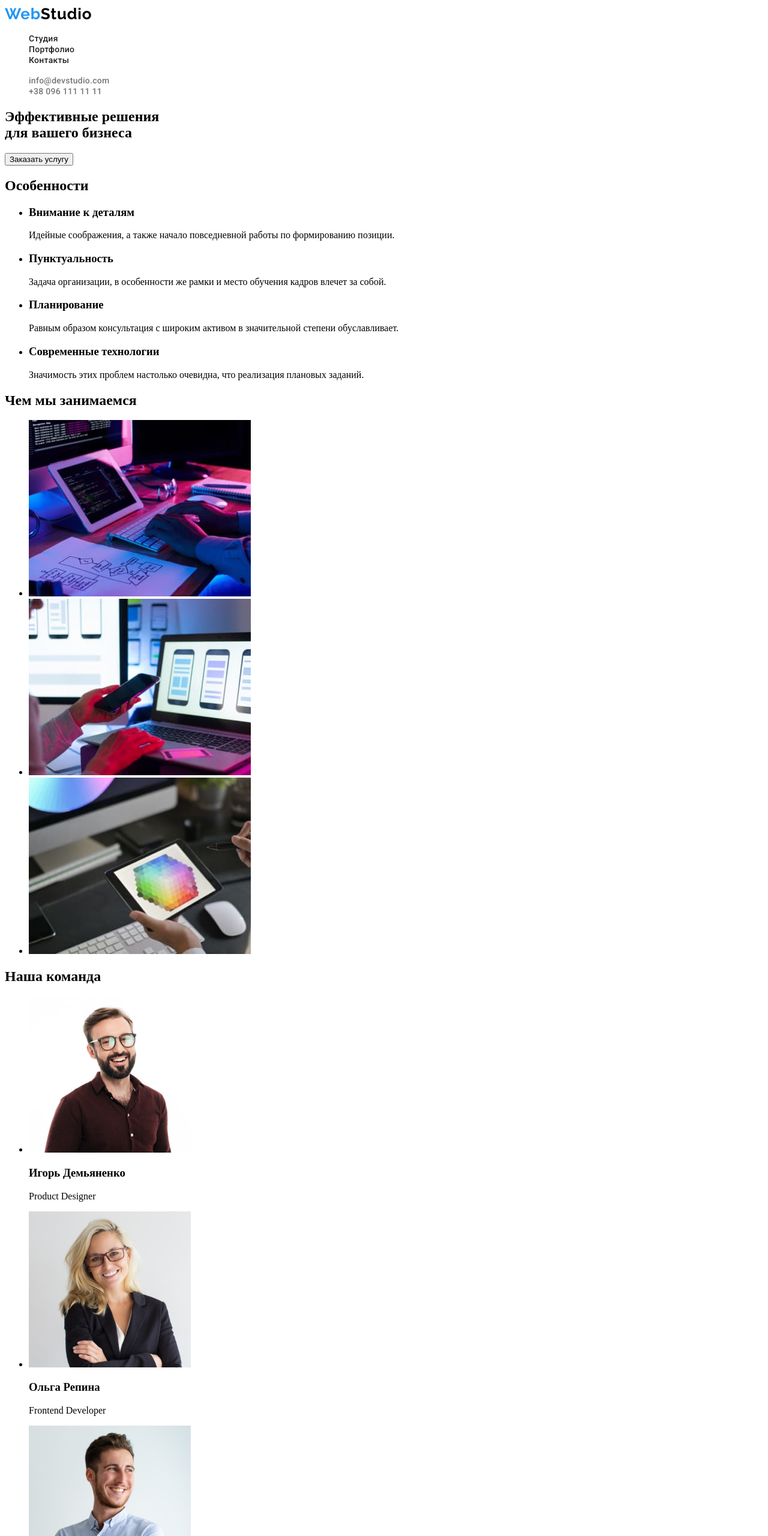
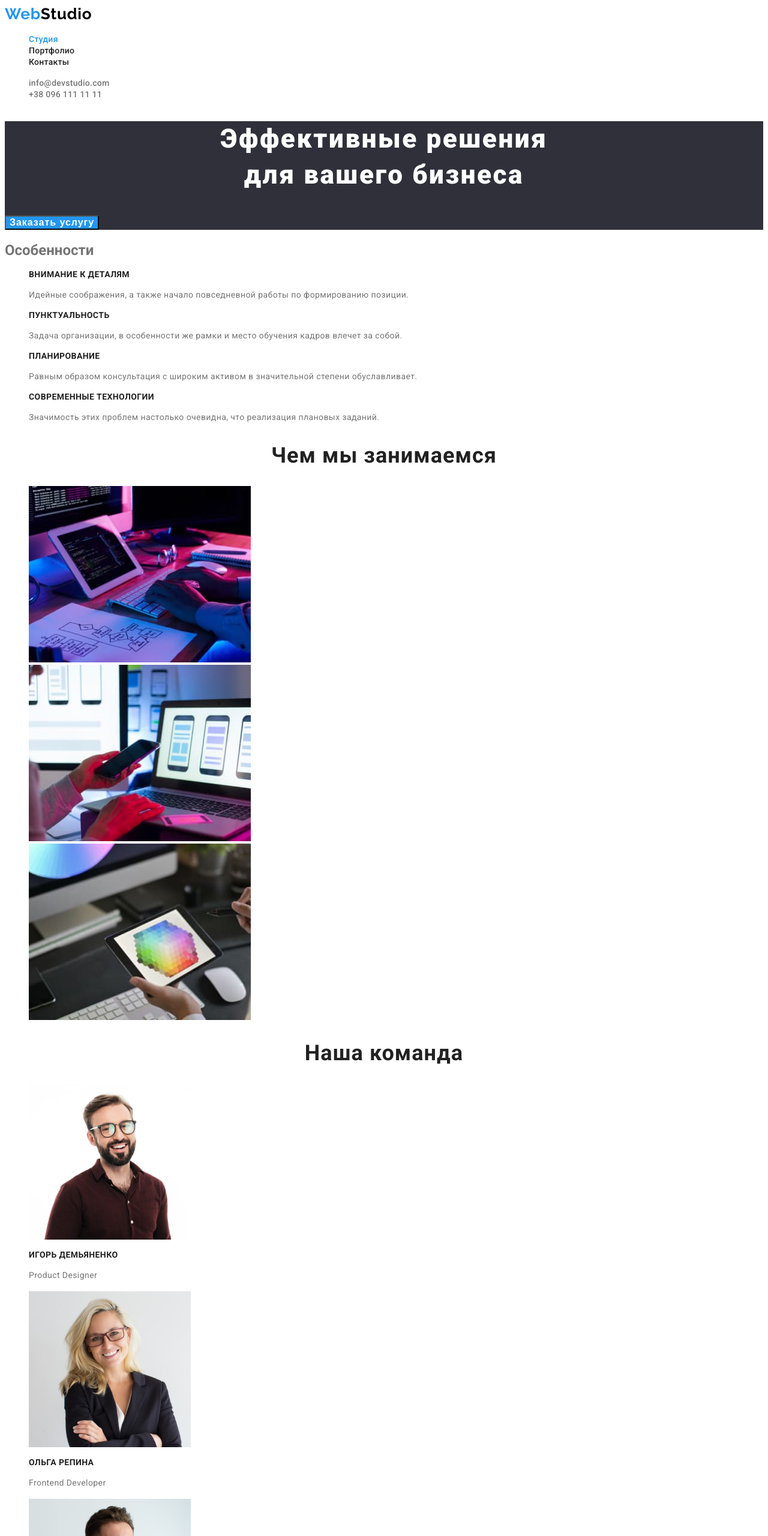
Before and after one commit to SerhiiIsaev/goit-markup-hw-02, a plain HTML site: page index.html in a window 1280 px wide. Shown: the top 2560 px of the page at 60% size. Drawn offline with Linux system fonts and the light colour scheme.

Commit message:
add styles to main

```diff
--- a/css/styles.css
+++ b/css/styles.css
@@ -4,14 +4,26 @@
   --accent-color: #2196f3;
   --title-color: #212121;
   --text-color: #757575;
+  --light-color: #ffffff;
+  --logo-dark-color: #000000;
+  --background-top-color: #2f303a;
+  --hover-main-button-color: #188ce8;
+  --button-portfolio-color: #f5f4fa;
 }
 body {
   list-style: none;
+  font-family: var(--primary-font-family);
+  color: var(--text-color);
 }
 .link {
   text-decoration: none;
+  color: inherit;
 
   /* header styles */
+}
+
+.navigation .current {
+  color: var(--accent-color);
 }
 .logo {
   font-family: var(--logo-font-family);
@@ -22,60 +34,134 @@ body {
   color: var(--accent-color);
 }
 .studio {
-  color: #000000;
+  color: var(--logo-dark-color);
 }
 .list {
   list-style: none;
 }
-.nav-link {
-  font-family: var(--primary-font-family);
+.navigation-link {
+  font-family: inherit);
   font-weight: 500;
   font-size: 14px;
   line-height: 1.14;
   letter-spacing: 0.02em;
   color: var(--title-color);
 }
-.nav-link:focus,
-.nav-link:hover,
+.navigation-link:focus,
+.navigation-link:hover,
 .header-contacts-tel:focus,
 .header-contacts-tel:hover,
 .header-contacts-mail:focus,
 .header-contacts-mail:hover {
   color: var(--accent-color);
 }
+.navigation-link:active {
+  color: var(--accent-color);
+}
+
 .header-contacts-tel,
 .header-contacts-mail {
-  font-family: var(--primary-font-family);
+  font-family: inherit;
   font-weight: 500;
   font-size: 14px;
   line-height: 1.14;
   letter-spacing: 0.02em;
-  color: var(--text-color);
+  color: inherit;
 }
 
+/* main styles, page studio */
+
+/* top styles */
+
+.top {
+  background-color: var(--background-top-color);
+}
+.top-title {
+  font-weight: 900;
+  font-size: 44px;
+  line-height: 1.36;
+  letter-spacing: 0.06em;
+  color: var(--light-color);
+  text-align: center;
+}
+.top-button {
+  background-color: var(--accent-color);
+  font-weight: 700;
+  font-size: 16px;
+  line-height: 1, 86;
+  text-align: center;
+  letter-spacing: 0.06em;
+  color: var(--light-color);
+}
+.top-button:focus,
+.top-button:hover {
+  background-color: var(--hover-main-button-color);
+  cursor: pointer;
+}
+
+/* specifics styles */
+
+.cpecifics-list-title {
+  font-weight: 700;
+  font-size: 14px;
+  line-height: 1.14;
+  letter-spacing: 0.03em;
+  text-transform: uppercase;
+  color: var(--title-color);
+}
+
+.cpecifics-list-paragraph {
+  font-size: 14px;
+  line-height: 1.71;
+  letter-spacing: 0.03em;
+}
+
+/* "What We Do"(work) styles  */
+
+.work-title,
+.team-title {
+  font-weight: 700px;
+  font-size: 36px;
+  line-height: 1.17;
+  text-align: center;
+  letter-spacing: 0.03em;
+  color: var(--title-color);
+}
+
+/* team styles */
+
+.team-list-title {
+  font-weight: 700;
+  font-size: 14px;
+  line-height: 1.14;
+  letter-spacing: 0.03em;
+  text-transform: uppercase;
+  color: var(--title-color);
+}
+
+.team-list-paragraph {
+  font-size: 14px;
+  line-height: 1.71;
+  letter-spacing: 0.03em;
+}
 /* footer styles */
-.footer {
-  background-color: #2f303a;
-}
 
 .footer-link-adr,
 .footer-link-mail,
 .footer-link-tel {
-  font-family: var(--primary-font-family);
-  font-weight: 400;
+  font-family:inherit;
   font-size: 14px;
   line-height: 1.71;
   text-align: left;
-  vertical-align: top;
   font-style: normal;
-  color: var(--text-color);
+  color: inherit;
 }
 .footer-link-adr {
-  color: #ffffff;
+  color: var(--light-color);
   letter-spacing: 0.03em;
 }
 .footer-studio {
-  color: #ffffff;
+  color: var(--light-color);
 }
 .footer-link-adr:focus,
 .footer-link-mail:focus,
@@ -85,3 +171,38 @@ body {
 .footer-link-tel:hover {
   color: var(--accent-color);
 }
+.footer {
+  background-color: #2f303a;
+}
+
+/* main styles, page portfolio */
+
+}
+.portfolio-button {
+  background-color: var(--button-portfolio-color);
+  font-weight: 500;
+  font-size: 16px;
+  line-height: 1.62;
+  text-align: center;
+  letter-spacing: 0.03em;
+  color: var(--title-color);
+}
+.portfolio-button:focus,
+.portfolio-button:hover {
+  background-color: var(--accent-color);
+  color: var(--light-color);
+  cursor: pointer;
+}
+.portfolio-item-title {
+  font-family: inherit;
+  font-weight: 700;
+  font-size: 18px;
+  line-height: 2;
+  letter-spacing: 0.06em;
+  color: var(--title-color);
+}
+.portfolio-item-paragraph {
+  font-family: inherit;
+  font-size: 16px;
+  line-height: 1.87;
+}
--- a/index.html
+++ b/index.html
@@ -14,11 +14,11 @@
 <body>
     <header class="header">
         <a class="link logo" href="./index.html" lang="en"> Web<span class="studio">Studio</span> </a>
-        <nav class="nav">
-            <ul class="nav-list list">
-                <li><a class="link nav-link" href="./index.html">Студия</a></li>
-                <li><a class="link nav-link" href="./portfolio.html">Портфолио</a></li>
-                <li><a class="link nav-link" href="">Контакты</a></li>
+        <nav class="navigation">
+            <ul class="navigation-list list">
+                <li><a class="link navigation-link current" href="./index.html">Студия</a></li>
+                <li><a class="link navigation-link" href="./portfolio.html">Портфолио</a></li>
+                <li><a class="link navigation-link" href="">Контакты</a></li>
             </ul>
         </nav>
         <ul class="header-contacts list">
@@ -26,62 +26,62 @@
             <li><a class="link header-contacts-mail" href="tel:+380961111111">+38 096 111 11 11</a></li>
         </ul>
     </header>
-    <main>
-        <section>
-            <h1>Эффективные решения <br> для вашего бизнеса</h1>
-            <button type="button">Заказать услугу</button>
+    <main class="main-studio">
+        <section class="top">
+            <h1 class="top-title">Эффективные решения <br> для вашего бизнеса</h1>
+            <button type="button" class="top-button">Заказать услугу</button>
         </section>
-        <section>
-            <h2>Особенности</h2>
-           <ul>
+        <section class="cpecifics">
+            <h2 class="cpecifics-title">Особенности</h2>
+           <ul class="cpecifics-list list">
                <li>
-                   <h3>Внимание к деталям</h3>
-                   <p>Идейные соображения, а также начало повседневной работы по формированию позиции.</p>
+                   <h3 class="cpecifics-list-title">Внимание к деталям</h3>
+                   <p class="cpecifics-list-paragraph">Идейные соображения, а также начало повседневной работы по формированию позиции.</p>
                </li>
                 <li>
-                     <h3>Пунктуальность</h3>
-                    <p>Задача организации, в особенности же рамки и место обучения кадров влечет за собой.</p>
+                     <h3 class="cpecifics-list-title">Пунктуальность</h3>
+                    <p class="cpecifics-list-paragraph">Задача организации, в особенности же рамки и место обучения кадров влечет за собой.</p>
                 </li>
                 <li>
-                    <h3>Планирование</h3>
-                    <p>Равным образом консультация с широким активом в значительной степени обуславливает.</p>
+                    <h3 class="cpecifics-list-title">Планирование</h3>
+                    <p class="cpecifics-list-paragraph">Равным образом консультация с широким активом в значительной степени обуславливает.</p>
                 </li>
                 <li>
-                    <h3>Современные технологии</h3>
-                    <p>Значимость этих проблем настолько очевидна, что реализация плановых заданий.</p>
+                    <h3 class="cpecifics-list-title">Современные технологии</h3>
+                    <p class="cpecifics-list-paragraph">Значимость этих проблем настолько очевидна, что реализация плановых заданий.</p>
                 </li>
            </ul>
         </section>
-        <section>
-            <h2>Чем мы занимаемся</h2>
-            <ul>
+        <section class="work">
+            <h2 class="work-title">Чем мы занимаемся</h2>
+            <ul class="work-list list">
                 <li><img src="./images/box-1.jpg" alt="рабочий стол" width="370" height="294"></li>
                 <li><img src="./images/box-2.jpg" alt="монитор ноутбука" width="370" height="294"></li>
                 <li><img src="./images/box-3.jpg" alt="игра на планшете" width="370" height="294"></li>
             </ul>
         </section>
-        <section>
-            <h2>Наша команда</h2>
-            <ul>
+        <section class="team">
+            <h2 class="team-title">Наша команда</h2>
+            <ul class="team-list list">
                 <li>
                     <img src="./images/igor.jpg" alt="фото сотрудника" width="270" height="260">
-                    <h3>Игорь Демьяненко</h3>
-                    <p lang="en">Product Designer</p>
+                    <h3 class="team-list-title">Игорь Демьяненко</h3>
+                    <p class="team-list-paragraph" lang="en">Product Designer</p>
                 </li>
                 <li>
                     <img src="./images/olga.jpg" alt="фото сотрудника" width="270" height="260">
-                    <h3>Ольга Репина</h3>
-                    <p lang="en">Frontend Developer</p>
+                    <h3 class="team-list-title">Ольга Репина</h3>
+                    <p class="team-list-paragraph" lang="en">Frontend Developer</p>
                 </li>
                 <li>
                     <img src="./images/nik.jpg" alt="фото сотрудника" width="270" height="260">
-                    <h3>Николай Тарасов</h3>
-                    <p lang="en">Marketing</p>
+                    <h3 class="team-list-title">Николай Тарасов</h3>
+                    <p class="team-list-paragraph" lang="en">Marketing</p>
                 </li>
                 <li>
                     <img src="./images/misha.jpg" alt="фото сотрудника" width="270" height="260">
-                    <h3>Михаил Ермаков</h3>
-                    <p lang="en">UI Designer</p>
+                    <h3 class="team-list-title">Михаил Ермаков</h3>
+                    <p class="team-list-paragraph" lang="en">UI Designer</p>
                 </li>
             </ul>
         </section>
```
Also changed, not shown: portfolio.html (+33 -31 lines).
